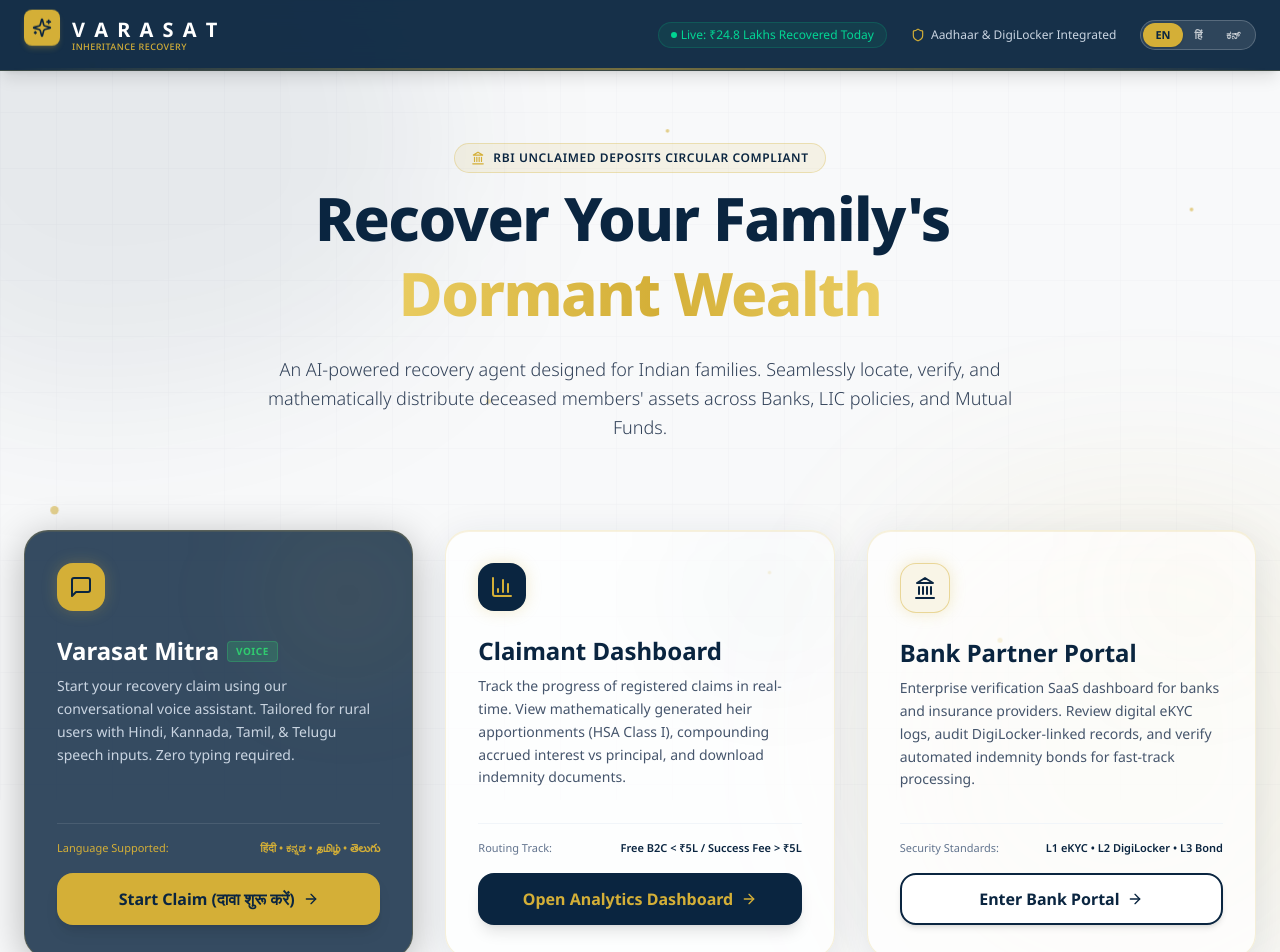
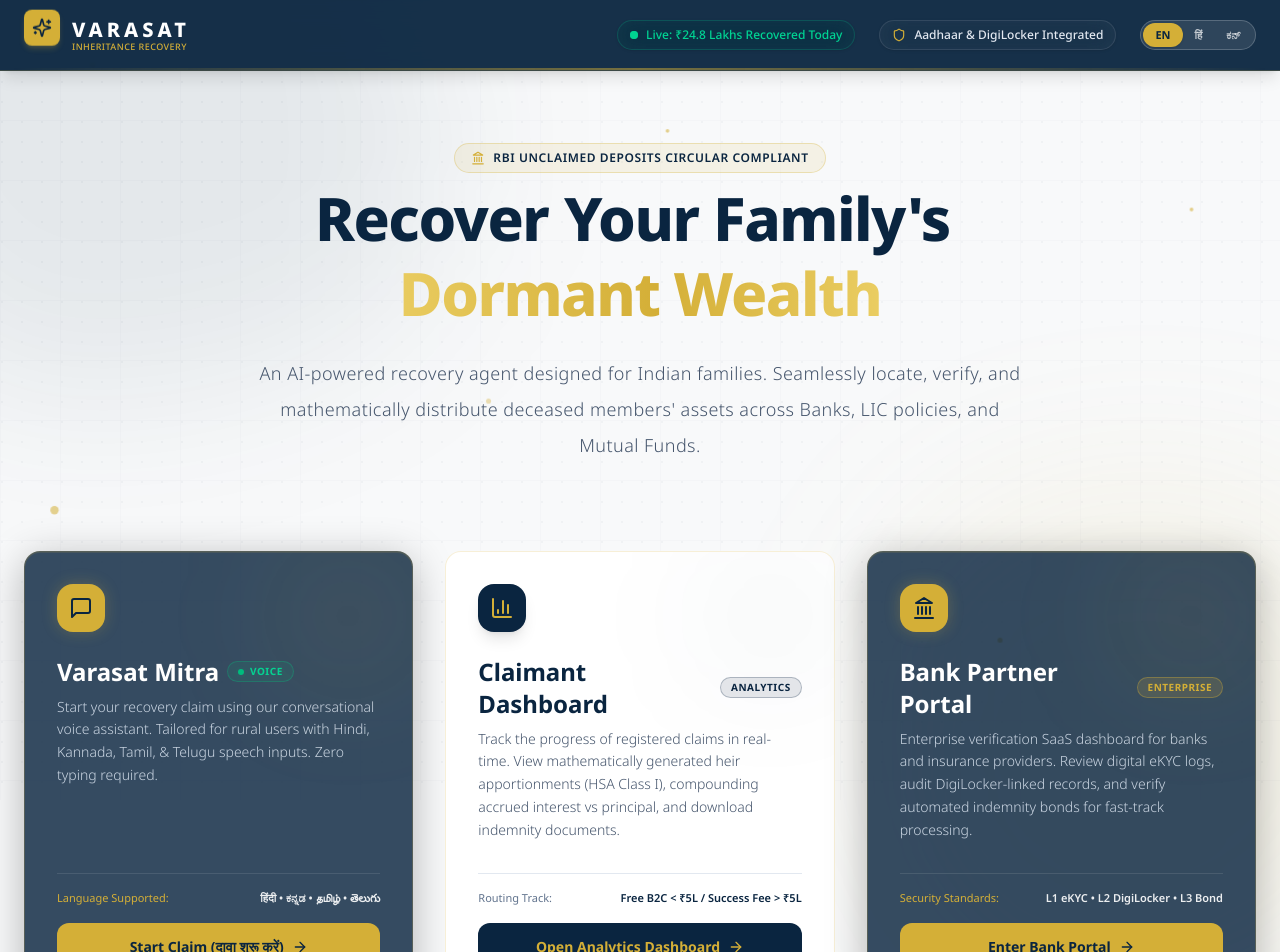
Before and after one commit to M-zz-k/Varasat, a Next.js app in the folder frontend/: page / in a window 1280 px wide. Shown: the top 952 px of the page. Built offline with nearby package versions, Linux system fonts and the light colour scheme.

Commit message:
Refine landing page card layout symmetry, specific coloring contrast, glassmorphic badges, hero typography hierarchy, and technical dot grid aesthetics

```diff
--- a/frontend/src/app/page.tsx
+++ b/frontend/src/app/page.tsx
@@ -65,7 +65,7 @@
           {"अपने परिवार की".split(" ").map((word, i) => (
             <span key={i} className="inline-block word-reveal mr-[0.25em]" style={{ animationDelay: `${i * 0.1}s` }}>{word}</span>
           ))}
-          {" "}<span className="gold-shimmer">सुप्त संपत्ति वापस पाएं</span>
+          {" "}<span className="gold-shimmer text-transparent bg-clip-text bg-gradient-to-r from-[#D4AF37] via-[#ffe98a] to-[#D4AF37]">सुप्त संपत्ति वापस पाएं</span>
         </>
       );
     }
@@ -75,7 +75,7 @@
           {"ನಿಮ್ಮ ಆಸ್ತಿಯನ್ನು".split(" ").map((word, i) => (
             <span key={i} className="inline-block word-reveal mr-[0.25em]" style={{ animationDelay: `${i * 0.1}s` }}>{word}</span>
           ))}
-          {" "}<span className="gold-shimmer">ಮರಳಿ ಪಡೆಯಿರಿ</span>
+          {" "}<span className="gold-shimmer text-transparent bg-clip-text bg-gradient-to-r from-[#D4AF37] via-[#ffe98a] to-[#D4AF37]">ಮರಳಿ ಪಡೆಯಿರಿ</span>
         </>
       );
     }
@@ -84,30 +84,39 @@
         {"Recover Your Family's".split(" ").map((word, i) => (
           <span key={i} className="inline-block word-reveal mr-[0.25em]" style={{ animationDelay: `${i * 0.1}s` }}>{word}</span>
         ))}
-        {" "}<span className="gold-shimmer">Dormant Wealth</span>
+        {" "}<span className="gold-shimmer text-transparent bg-clip-text bg-gradient-to-r from-[#D4AF37] via-[#ffe98a] to-[#D4AF37]">Dormant Wealth</span>
       </>
     );
   };
 
   return (
-    <div className="min-h-screen bg-[#F8F9FA] flex flex-col justify-between selection:bg-gold selection:text-primary relative overflow-hidden">
+    <div className="min-h-screen bg-[radial-gradient(circle_at_top,_var(--tw-gradient-stops))] from-white via-[#F8F9FA] to-[#EFF2F5] flex flex-col justify-between selection:bg-gold selection:text-primary relative overflow-hidden">
 
       {/* ── Anti-gravity background layer ── */}
       <div aria-hidden="true" className="pointer-events-none fixed inset-0 z-0">
         {/* Morphing blob — top left navy */}
-        <div className="absolute -top-48 -left-48 w-[600px] h-[600px] bg-[#0A2540]/7 blur-[80px]"
+        <div className="absolute -top-48 -left-48 w-[600px] h-[600px] bg-[#0A2540]/8 blur-[80px]"
           style={{ animation: "blobMorph 20s ease-in-out infinite, bgDrift 25s ease-in-out infinite" }} />
         {/* Morphing blob — bottom right gold */}
-        <div className="absolute -bottom-48 -right-32 w-[520px] h-[520px] bg-[#D4AF37]/8 blur-[90px]"
+        <div className="absolute -bottom-48 -right-32 w-[520px] h-[520px] bg-[#D4AF37]/9 blur-[90px]"
           style={{ animation: "blobMorph 25s ease-in-out infinite reverse, bgDrift 30s ease-in-out infinite reverse" }} />
-        {/* Subtle ledger grid */}
+        {/* Technical Ledger Grid */}
         <svg className="absolute inset-0 w-full h-full opacity-[0.03]" xmlns="http://www.w3.org/2000/svg">
           <defs>
-            <pattern id="varasat-grid" width="56" height="56" patternUnits="userSpaceOnUse">
-              <path d="M 56 0 L 0 0 0 56" fill="none" stroke="#0A2540" strokeWidth="1"/>
+            <pattern id="varasat-grid" width="60" height="60" patternUnits="userSpaceOnUse">
+              <path d="M 60 0 L 0 0 0 60" fill="none" stroke="#0A2540" strokeWidth="1"/>
             </pattern>
           </defs>
           <rect width="100%" height="100%" fill="url(#varasat-grid)" />
+        </svg>
+        {/* Modern Dot Grid Pattern */}
+        <svg className="absolute inset-0 w-full h-full opacity-[0.08]" xmlns="http://www.w3.org/2000/svg">
+          <defs>
+            <pattern id="dot-grid" width="20" height="20" patternUnits="userSpaceOnUse">
+              <circle cx="2" cy="2" r="0.75" fill="#0A2540" />
+            </pattern>
+          </defs>
+          <rect width="100%" height="100%" fill="url(#dot-grid)" />
         </svg>
         {/* Floating gold particles */}
         {[
@@ -136,17 +145,20 @@
               <Sparkles className="w-5 h-5 text-primary" />
             </div>
             <div>
-              <span className="text-xl font-bold tracking-widest text-white">V A R A S A T</span>
+              <span className="text-xl font-extrabold tracking-[0.2em] text-white">VARASAT</span>
               <p className="text-[9px] tracking-wider text-gold font-medium -mt-1">INHERITANCE RECOVERY</p>
             </div>
           </div>
 
           <div className="hidden md:flex items-center space-x-6">
-            <span className="text-xs text-emerald-400 bg-emerald-500/10 px-3 py-1 rounded-full border border-emerald-500/20 flex items-center space-x-1">
-              <span className="w-1.5 h-1.5 bg-emerald-400 rounded-full animate-ping mr-1"></span>
-              Live: ₹{(recovered / 10).toFixed(1)} Lakhs Recovered Today
+            <span className="text-xs text-emerald-400 bg-emerald-400/5 backdrop-blur-md px-3 py-1.5 rounded-full border border-emerald-400/20 flex items-center space-x-2 shadow-sm font-medium">
+              <span className="relative flex h-2 w-2">
+                <span className="animate-ping absolute inline-flex h-full w-full rounded-full bg-emerald-400 opacity-75"></span>
+                <span className="relative inline-flex rounded-full h-2 w-2 bg-emerald-400"></span>
+              </span>
+              <span>Live: ₹{(recovered / 10).toFixed(1)} Lakhs Recovered Today</span>
             </span>
-            <div className="text-xs text-slate-300 flex items-center space-x-1.5">
+            <div className="text-xs text-slate-200 bg-white/5 backdrop-blur-md px-3 py-1.5 rounded-full border border-white/10 flex items-center space-x-2 shadow-sm font-medium">
               <Shield className="w-3.5 h-3.5 text-gold" />
               <span>Aadhaar & DigiLocker Integrated</span>
             </div>
@@ -183,7 +195,7 @@
           <h1 className="text-4xl md:text-5xl lg:text-6xl font-extrabold tracking-tight text-primary leading-tight">
             {getHeroHeadline()}
           </h1>
-          <p className="text-lg text-slate-700 leading-relaxed font-light">
+          <p className="text-lg text-slate-600 leading-loose tracking-wide font-light">
             {t[lang].sub}
           </p>
         </section>
@@ -191,19 +203,25 @@
         {/* Triple Action Portal Blocks */}
         <section className="grid grid-cols-1 md:grid-cols-3 gap-8 pt-4 slide-up" style={{ animationDelay: '0.4s' }}>
 
-          {/* Track 1/2: Conversational Mitra (WhatsApp Style) */}
-          <div className="glass-card-dark text-white border border-gold/30 rounded-3xl p-8 flex flex-col justify-between relative overflow-hidden group hover:-translate-y-2 hover:shadow-[0_20px_60px_rgba(212,175,55,0.15)] transition-all duration-500">
-            <div className="absolute top-0 right-0 bg-gold/10 w-32 h-32 rounded-full blur-3xl group-hover:bg-gold/20 transition-all"></div>
+          {/* Card 1: Conversational Mitra (WhatsApp Style) */}
+          <div className="glass-card-dark text-white border border-[#D4AF37]/30 rounded-2xl p-8 flex flex-col justify-between relative overflow-hidden group hover:-translate-y-2 hover:shadow-[0_20px_60px_rgba(212,175,55,0.15)] transition-all duration-500 h-full">
+            <div className="absolute top-0 right-0 bg-[#D4AF37]/10 w-32 h-32 rounded-full blur-3xl group-hover:bg-[#D4AF37]/20 transition-all"></div>
             <div className="space-y-6">
-              <div className="bg-gold text-primary p-3 w-fit rounded-2xl shadow-lg glow-gold">
+              <div className="bg-[#D4AF37] text-primary p-3 w-fit rounded-2xl shadow-lg glow-gold">
                 <MessageSquare className="w-6 h-6" />
               </div>
               <div className="space-y-2">
                 <div className="flex items-center space-x-2">
-                  <h2 className="text-2xl font-bold">{t[lang].mitra}</h2>
-                  <span className="text-[10px] bg-success/20 text-success border border-success/30 px-2 py-0.5 rounded font-bold uppercase tracking-wider">Voice</span>
+                  <h2 className="text-2xl font-bold text-white">{t[lang].mitra}</h2>
+                  <span className="text-[10px] bg-emerald-500/10 text-emerald-400 border border-emerald-500/30 px-2.5 py-0.5 rounded-full font-bold uppercase tracking-wider flex items-center">
+                    <span className="relative flex h-1.5 w-1.5 mr-1.5">
+                      <span className="animate-ping absolute inline-flex h-full w-full rounded-full bg-emerald-400 opacity-75"></span>
+                      <span className="relative inline-flex rounded-full h-1.5 w-1.5 bg-emerald-500"></span>
+                    </span>
+                    Voice
+                  </span>
                 </div>
-                <p className="text-sm text-slate-300 leading-relaxed">
+                <p className="text-sm text-slate-300 leading-relaxed font-light">
                   Start your recovery claim using our conversational voice assistant. Tailored for rural users
                   with Hindi, Kannada, Tamil, & Telugu speech inputs. Zero typing required.
                 </p>
@@ -212,10 +230,10 @@
             <div className="pt-8 space-y-4">
               <div className="text-[11px] text-gold border-t border-white/10 pt-4 flex justify-between">
                 <span>{t[lang].secLabel}</span>
-                <span className="font-semibold">हिंदी • ಕನ್ನಡ • தமிழ் • తెలుగు</span>
+                <span className="font-semibold text-white/90">हिंदी •  ಕನ್ನಡ • தமிழ் • తెలుగు</span>
               </div>
               <Link href="/mitra">
-                <button className="w-full bg-gold hover:bg-gold/90 text-primary font-bold py-3.5 px-6 rounded-2xl transition-all duration-200 flex items-center justify-center space-x-2 shadow-lg hover:shadow-gold/20 cursor-pointer">
+                <button className="w-full bg-[#D4AF37] hover:bg-[#D4AF37]/90 text-primary font-bold py-3.5 px-6 rounded-xl transition-all duration-300 ease-in-out hover:-translate-y-1 hover:shadow-[0_10px_25px_rgba(212,175,55,0.3)] flex items-center justify-center space-x-2 cursor-pointer text-sm">
                   <span>{t[lang].mitraSub}</span>
                   <ArrowRight className="w-4 h-4" />
                 </button>
@@ -223,57 +241,63 @@
             </div>
           </div>
 
-          {/* Track 2: Advanced Analytics Dashboard */}
-          <div className="glass-card text-primary rounded-3xl p-8 flex flex-col justify-between relative overflow-hidden group hover:-translate-y-2 hover:shadow-[0_20px_60px_rgba(212,175,55,0.15)] transition-all duration-500">
+          {/* Card 2: Advanced Analytics Dashboard */}
+          <div className="bg-white text-primary border border-[#D4AF37]/20 rounded-2xl p-8 flex flex-col justify-between relative overflow-hidden group hover:-translate-y-2 hover:shadow-[0_20px_60px_rgba(212,175,55,0.15)] transition-all duration-500 h-full">
             <div className="absolute top-0 right-0 bg-primary/5 w-32 h-32 rounded-full blur-3xl group-hover:bg-primary/10 transition-all"></div>
             <div className="space-y-6">
-              <div className="bg-primary text-white p-3 w-fit rounded-2xl shadow-lg glow-gold">
-                <BarChart3 className="w-6 h-6 text-gold" />
+              <div className="bg-primary text-gold p-3 w-fit rounded-2xl shadow-lg">
+                <BarChart3 className="w-6 h-6" />
               </div>
               <div className="space-y-2">
-                <h2 className="text-2xl font-bold text-primary">{t[lang].dashboard}</h2>
-                <p className="text-sm text-slate-600 leading-relaxed">
+                <div className="flex items-center space-x-2">
+                  <h2 className="text-2xl font-bold text-primary">{t[lang].dashboard}</h2>
+                  <span className="text-[10px] bg-primary/10 text-primary border border-primary/25 px-2.5 py-0.5 rounded-full font-bold uppercase tracking-wider">Analytics</span>
+                </div>
+                <p className="text-sm text-slate-600 leading-relaxed font-light">
                   Track the progress of registered claims in real-time. View mathematically generated
                   heir apportionments (HSA Class I), compounding accrued interest vs principal, and download indemnity documents.
                 </p>
               </div>
             </div>
             <div className="pt-8 space-y-4">
-              <div className="text-[11px] text-slate-500 border-t border-slate-100 pt-4 flex justify-between">
+              <div className="text-[11px] text-slate-500 border-t border-slate-200 pt-4 flex justify-between">
                 <span>Routing Track:</span>
-                <span className="font-semibold text-primary">Free B2C &lt; ₹5L / Success Fee &gt; ₹5L</span>
+                <span className="font-semibold text-[#0A2540]">Free B2C &lt; ₹5L / Success Fee &gt; ₹5L</span>
               </div>
               <Link href="/dashboard">
-                <button className="w-full bg-primary hover:bg-primary/95 text-white font-bold py-3.5 px-6 rounded-2xl transition-all duration-200 flex items-center justify-center space-x-2 shadow-lg cursor-pointer">
-                  <span className="text-gold font-bold">{t[lang].dashBtn}</span>
+                <button className="w-full bg-[#0A2540] hover:bg-[#0A2540]/90 text-gold font-bold py-3.5 px-6 rounded-xl transition-all duration-300 ease-in-out hover:-translate-y-1 hover:shadow-[0_10px_25px_rgba(10,37,64,0.3)] flex items-center justify-center space-x-2 cursor-pointer text-sm">
+                  <span>{t[lang].dashBtn}</span>
                   <ArrowRight className="w-4 h-4 text-gold" />
                 </button>
               </Link>
             </div>
           </div>
 
-          {/* Track 3: B2G SaaS Enterprise Portal */}
-          <div className="glass-card text-primary border border-gold/30 rounded-3xl p-8 flex flex-col justify-between relative overflow-hidden group hover:-translate-y-2 hover:shadow-[0_20px_60px_rgba(212,175,55,0.15)] transition-all duration-500">
-            <div className="absolute top-0 right-0 bg-gold/5 w-32 h-32 rounded-full blur-3xl group-hover:bg-gold/10 transition-all"></div>
+          {/* Card 3: B2G SaaS Enterprise Portal */}
+          <div className="glass-card-dark text-white border border-[#D4AF37]/30 rounded-2xl p-8 flex flex-col justify-between relative overflow-hidden group hover:-translate-y-2 hover:shadow-[0_20px_60px_rgba(212,175,55,0.15)] transition-all duration-500 h-full">
+            <div className="absolute top-0 right-0 bg-[#D4AF37]/10 w-32 h-32 rounded-full blur-3xl group-hover:bg-[#D4AF37]/20 transition-all"></div>
             <div className="space-y-6">
-              <div className="bg-gold/10 border border-gold/45 text-primary p-3 w-fit rounded-2xl shadow-md glow-gold">
-                <Landmark className="w-6 h-6 text-primary" />
+              <div className="bg-[#D4AF37] text-primary p-3 w-fit rounded-2xl shadow-lg glow-gold">
+                <Landmark className="w-6 h-6" />
               </div>
               <div className="space-y-2">
-                <h2 className="text-2xl font-bold text-primary">{t[lang].bank}</h2>
-                <p className="text-sm text-slate-600 leading-relaxed">
+                <div className="flex items-center space-x-2">
+                  <h2 className="text-2xl font-bold text-white">{t[lang].bank}</h2>
+                  <span className="text-[10px] bg-[#D4AF37]/15 text-[#D4AF37] border border-[#D4AF37]/35 px-2.5 py-0.5 rounded-full font-bold uppercase tracking-wider">Enterprise</span>
+                </div>
+                <p className="text-sm text-slate-300 leading-relaxed font-light">
                   Enterprise verification SaaS dashboard for banks and insurance providers. Review digital eKYC logs,
                   audit DigiLocker-linked records, and verify automated indemnity bonds for fast-track processing.
                 </p>
               </div>
             </div>
             <div className="pt-8 space-y-4">
-              <div className="text-[11px] text-slate-500 border-t border-slate-100 pt-4 flex justify-between">
+              <div className="text-[11px] text-gold border-t border-white/10 pt-4 flex justify-between">
                 <span>Security Standards:</span>
-                <span className="font-semibold text-primary">L1 eKYC • L2 DigiLocker • L3 Bond</span>
+                <span className="font-semibold text-white/90">L1 eKYC • L2 DigiLocker • L3 Bond</span>
               </div>
               <Link href="/bank">
-                <button className="w-full bg-white hover:bg-slate-50 text-primary border-2 border-primary font-bold py-3 px-6 rounded-2xl transition-all duration-200 flex items-center justify-center space-x-2 shadow-md cursor-pointer">
+                <button className="w-full bg-[#D4AF37] hover:bg-[#D4AF37]/90 text-primary font-bold py-3.5 px-6 rounded-xl transition-all duration-300 ease-in-out hover:-translate-y-1 hover:shadow-[0_10px_25px_rgba(212,175,55,0.3)] flex items-center justify-center space-x-2 cursor-pointer text-sm">
                   <span>{t[lang].bankBtn}</span>
                   <ArrowRight className="w-4 h-4" />
                 </button>
```
